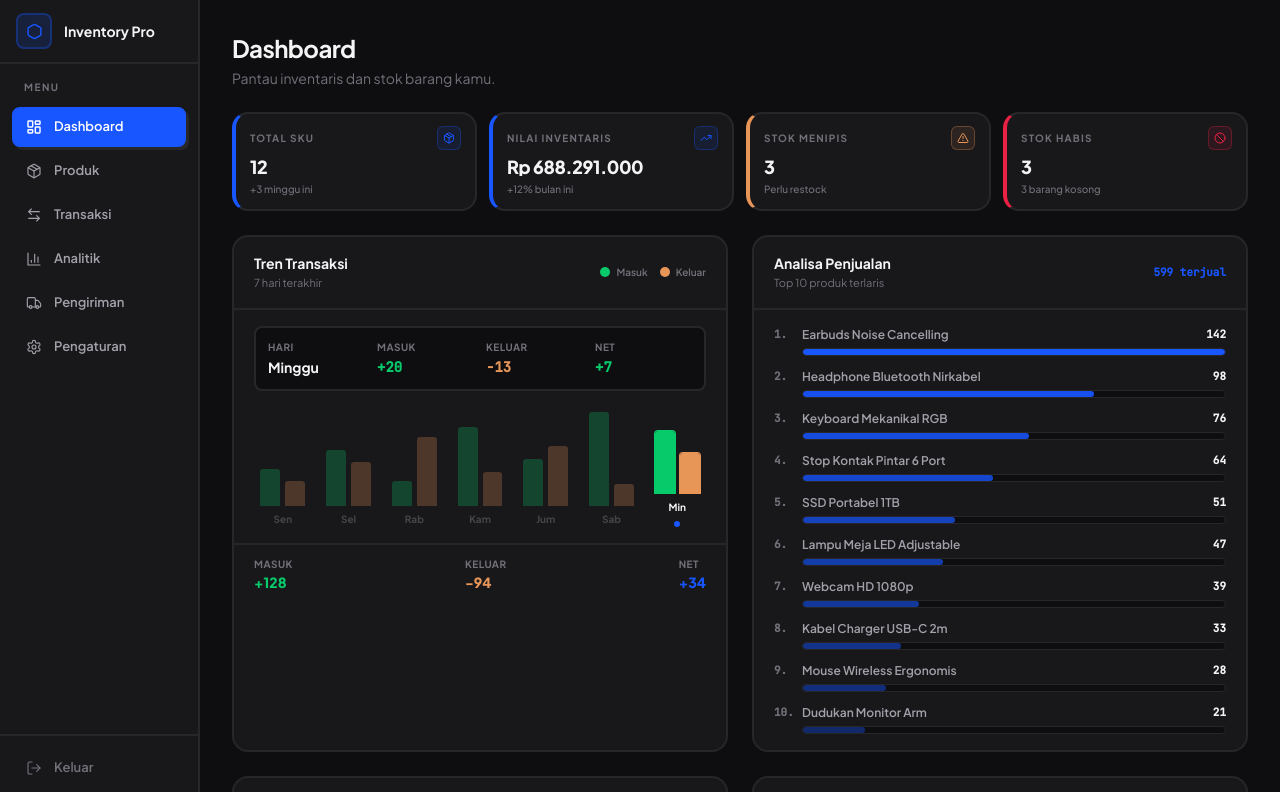
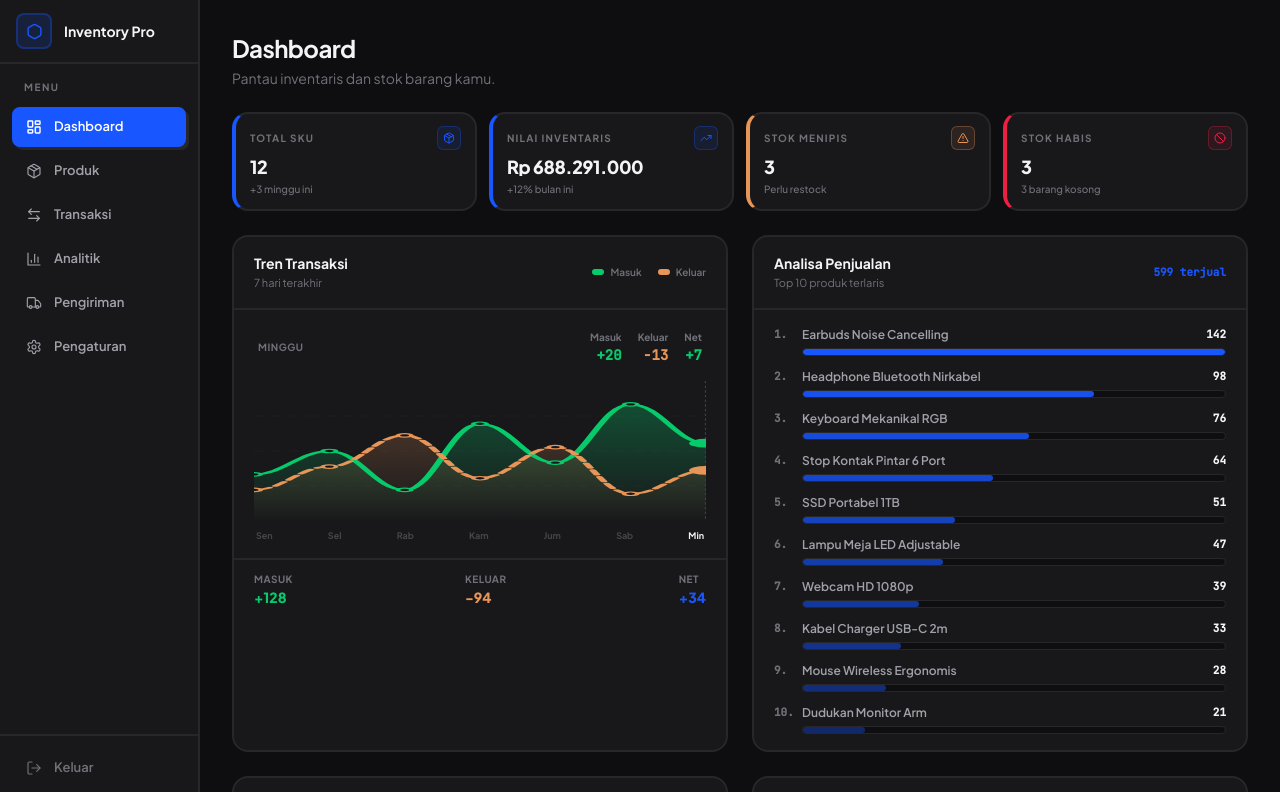
Before and after one commit to ersetdigital-sudo/Webstokbarang, a Next.js app: page / in a window 1280 px wide. Shown: the top 792 px of the page. Built offline with nearby package versions, Linux system fonts and the light colour scheme.

Commit message:
redesign: TrendChart jadi area chart modern — gradient fill, smooth curves, hover dots

```diff
--- a/src/components/inventory/TrendChart.tsx
+++ b/src/components/inventory/TrendChart.tsx
@@ -13,10 +13,41 @@ const data = [
 ];
 
 export default function TrendChart() {
-  const [selected, setSelected] = useState<number>(6);
-  const maxVal = Math.max(...data.map((d) => Math.max(d.masuk, d.keluar)));
+  const [hovered, setHovered] = useState<number | null>(null);
+  const active = hovered ?? 6;
+  const maxVal = Math.max(...data.flatMap((d) => [d.masuk, d.keluar]));
   const totalMasuk = data.reduce((s, d) => s + d.masuk, 0);
   const totalKeluar = data.reduce((s, d) => s + d.keluar, 0);
+
+  // Generate SVG path for area chart
+  const chartH = 120;
+  const chartW = 100; // percentage based
+  const points = (key: "masuk" | "keluar") =>
+    data.map((d, i) => ({
+      x: (i / (data.length - 1)) * 100,
+      y: chartH - (d[key] / maxVal) * (chartH - 20),
+    }));
+
+  const makePath = (pts: { x: number; y: number }[]) => {
+    if (pts.length === 0) return "";
+    let path = `M ${pts[0].x} ${pts[0].y}`;
+    for (let i = 1; i < pts.length; i++) {
+      const prev = pts[i - 1];
+      const curr = pts[i];
+      const cpx1 = prev.x + (curr.x - prev.x) * 0.4;
+      const cpx2 = prev.x + (curr.x - prev.x) * 0.6;
+      path += ` C ${cpx1} ${prev.y}, ${cpx2} ${curr.y}, ${curr.x} ${curr.y}`;
+    }
+    return path;
+  };
+
+  const makeArea = (pts: { x: number; y: number }[]) => {
+    const path = makePath(pts);
+    return `${path} L 100 ${chartH} L 0 ${chartH} Z`;
+  };
+
+  const masukPts = points("masuk");
+  const keluarPts = points("keluar");
 
   return (
     <div className="neo-card-flat overflow-hidden">
@@ -26,63 +57,112 @@ export default function TrendChart() {
           <h2 className="text-sm font-bold text-neo-text">Tren Transaksi</h2>
           <p className="text-[11px] text-neo-muted mt-0.5">7 hari terakhir</p>
         </div>
-        <div className="flex items-center gap-3">
+        <div className="flex items-center gap-4">
           <div className="flex items-center gap-1.5">
-            <div className="w-2.5 h-2.5 rounded-full bg-neo-success border border-neo-success/50" />
+            <div className="w-3 h-1.5 rounded-full bg-neo-success" />
             <span className="text-[10px] font-semibold text-neo-muted">Masuk</span>
           </div>
           <div className="flex items-center gap-1.5">
-            <div className="w-2.5 h-2.5 rounded-full bg-neo-warning border border-neo-warning/50" />
+            <div className="w-3 h-1.5 rounded-full bg-neo-warning" />
             <span className="text-[10px] font-semibold text-neo-muted">Keluar</span>
           </div>
         </div>
       </div>
 
-      {/* Content */}
-      <div className="px-5 py-4">
-        {/* Info panel */}
-        <div className="mb-4 p-3 rounded-neo-xs bg-neo-bg border-2 border-neo-border grid grid-cols-4 gap-3">
-          <div>
-            <p className="text-[10px] font-bold text-neo-muted uppercase tracking-wider">Hari</p>
-            <p className="text-sm font-bold text-neo-text mt-0.5">{data[selected].day}</p>
+      {/* Chart area */}
+      <div className="px-5 pt-5 pb-2">
+        {/* Tooltip */}
+        <div className="flex items-center justify-between mb-4 px-1">
+          <div className="flex items-center gap-4">
+            <div>
+              <p className="text-[10px] font-bold text-neo-muted uppercase tracking-wider">{data[active].day}</p>
+            </div>
           </div>
-          <div>
-            <p className="text-[10px] font-bold text-neo-muted uppercase tracking-wider">Masuk</p>
-            <p className="text-sm font-mono font-bold text-neo-success mt-0.5">+{data[selected].masuk}</p>
-          </div>
-          <div>
-            <p className="text-[10px] font-bold text-neo-muted uppercase tracking-wider">Keluar</p>
-            <p className="text-sm font-mono font-bold text-neo-warning mt-0.5">-{data[selected].keluar}</p>
-          </div>
-          <div>
-            <p className="text-[10px] font-bold text-neo-muted uppercase tracking-wider">Net</p>
-            <p className={`text-sm font-mono font-bold mt-0.5 ${data[selected].masuk - data[selected].keluar >= 0 ? "text-neo-success" : "text-neo-warning"}`}>
-              {data[selected].masuk - data[selected].keluar >= 0 ? "+" : ""}{data[selected].masuk - data[selected].keluar}
-            </p>
+          <div className="flex items-center gap-4">
+            <div className="text-right">
+              <p className="text-[10px] font-bold text-neo-muted">Masuk</p>
+              <p className="text-sm font-mono font-bold text-neo-success">+{data[active].masuk}</p>
+            </div>
+            <div className="text-right">
+              <p className="text-[10px] font-bold text-neo-muted">Keluar</p>
+              <p className="text-sm font-mono font-bold text-neo-warning">-{data[active].keluar}</p>
+            </div>
+            <div className="text-right">
+              <p className="text-[10px] font-bold text-neo-muted">Net</p>
+              <p className={`text-sm font-mono font-bold ${data[active].masuk - data[active].keluar >= 0 ? "text-neo-success" : "text-neo-warning"}`}>
+                {data[active].masuk - data[active].keluar >= 0 ? "+" : ""}{data[active].masuk - data[active].keluar}
+              </p>
+            </div>
           </div>
         </div>
 
-        {/* Bars */}
-        <div className="flex items-end justify-between gap-2 h-[120px]">
+        {/* SVG Chart */}
+        <div className="relative h-[140px] w-full">
+          <svg viewBox={`0 0 100 ${chartH}`} className="w-full h-full" preserveAspectRatio="none">
+            <defs>
+              <linearGradient id="gradMasuk" x1="0%" y1="0%" x2="0%" y2="100%">
+                <stop offset="0%" stopColor="#07CA6B" stopOpacity="0.3" />
+                <stop offset="100%" stopColor="#07CA6B" stopOpacity="0" />
+              </linearGradient>
+              <linearGradient id="gradKeluar" x1="0%" y1="0%" x2="0%" y2="100%">
+                <stop offset="0%" stopColor="#E89558" stopOpacity="0.2" />
+                <stop offset="100%" stopColor="#E89558" stopOpacity="0" />
+              </linearGradient>
+            </defs>
+
+            {/* Grid lines */}
+            {[0.25, 0.5, 0.75].map((pct) => (
+              <line key={pct} x1="0" y1={chartH * pct} x2="100" y2={chartH * pct} stroke="#27272a" strokeWidth="0.3" strokeDasharray="2 2" />
+            ))}
+
+            {/* Area fills */}
+            <path d={makeArea(masukPts)} fill="url(#gradMasuk)" />
+            <path d={makeArea(keluarPts)} fill="url(#gradKeluar)" />
+
+            {/* Lines */}
+            <path d={makePath(masukPts)} fill="none" stroke="#07CA6B" strokeWidth="1.5" strokeLinecap="round" />
+            <path d={makePath(keluarPts)} fill="none" stroke="#E89558" strokeWidth="1.5" strokeLinecap="round" strokeDasharray="4 2" />
+
+            {/* Active vertical line */}
+            <line x1={masukPts[active].x} y1="0" x2={masukPts[active].x} y2={chartH} stroke="#3f3f46" strokeWidth="0.5" strokeDasharray="2 2" />
+
+            {/* Data points - masuk */}
+            {masukPts.map((p, i) => (
+              <circle key={`m${i}`} cx={p.x} cy={p.y} r={i === active ? 3 : 1.5} fill={i === active ? "#07CA6B" : "#18181b"} stroke="#07CA6B" strokeWidth={i === active ? 1.5 : 1} />
+            ))}
+
+            {/* Data points - keluar */}
+            {keluarPts.map((p, i) => (
+              <circle key={`k${i}`} cx={p.x} cy={p.y} r={i === active ? 3 : 1.5} fill={i === active ? "#E89558" : "#18181b"} stroke="#E89558" strokeWidth={i === active ? 1.5 : 1} />
+            ))}
+          </svg>
+
+          {/* Hover zones */}
+          <div className="absolute inset-0 flex">
+            {data.map((_, i) => (
+              <div
+                key={i}
+                className="flex-1 cursor-pointer"
+                onMouseEnter={() => setHovered(i)}
+                onMouseLeave={() => setHovered(null)}
+                onClick={() => setHovered(i)}
+              />
+            ))}
+          </div>
+        </div>
+
+        {/* X-axis labels */}
+        <div className="flex justify-between mt-2 px-0.5">
           {data.map((d, i) => (
-            <div key={i} className="flex-1 flex flex-col items-center gap-1.5 cursor-pointer group" onClick={() => setSelected(i)}>
-              <div className="w-full flex items-end justify-center gap-[3px] h-[95px]">
-                <div className={`relative w-[38%] rounded-t-[4px] overflow-hidden border-x border-t transition-all ${selected === i ? "border-neo-success" : "border-transparent"}`} style={{ height: `${(d.masuk / maxVal) * 100}%` }}>
-                  <div className={`absolute inset-0 transition-colors ${selected === i ? "bg-neo-success" : "bg-neo-success/25 group-hover:bg-neo-success/45"}`} />
-                </div>
-                <div className={`relative w-[38%] rounded-t-[4px] overflow-hidden border-x border-t transition-all ${selected === i ? "border-neo-warning" : "border-transparent"}`} style={{ height: `${(d.keluar / maxVal) * 100}%` }}>
-                  <div className={`absolute inset-0 transition-colors ${selected === i ? "bg-neo-warning" : "bg-neo-warning/25 group-hover:bg-neo-warning/45"}`} />
-                </div>
-              </div>
-              <span className={`text-[10px] font-bold transition-colors ${selected === i ? "text-neo-text" : "text-neo-muted/50 group-hover:text-neo-muted"}`}>{d.short}</span>
-              {selected === i && <div className="w-1.5 h-1.5 rounded-full bg-neo-primary" />}
-            </div>
+            <span key={i} className={`text-[9px] font-bold transition-colors ${i === active ? "text-neo-text" : "text-neo-muted/50"}`}>
+              {d.short}
+            </span>
           ))}
         </div>
       </div>
 
       {/* Footer */}
-      <div className="flex items-center justify-between px-5 py-3 border-t-2 border-neo-border">
+      <div className="flex items-center justify-between px-5 py-3 border-t-2 border-neo-border mt-2">
         <div>
           <p className="text-[10px] font-bold text-neo-muted uppercase tracking-wider">Masuk</p>
           <p className="text-sm font-extrabold text-neo-success">+{totalMasuk}</p>
```
